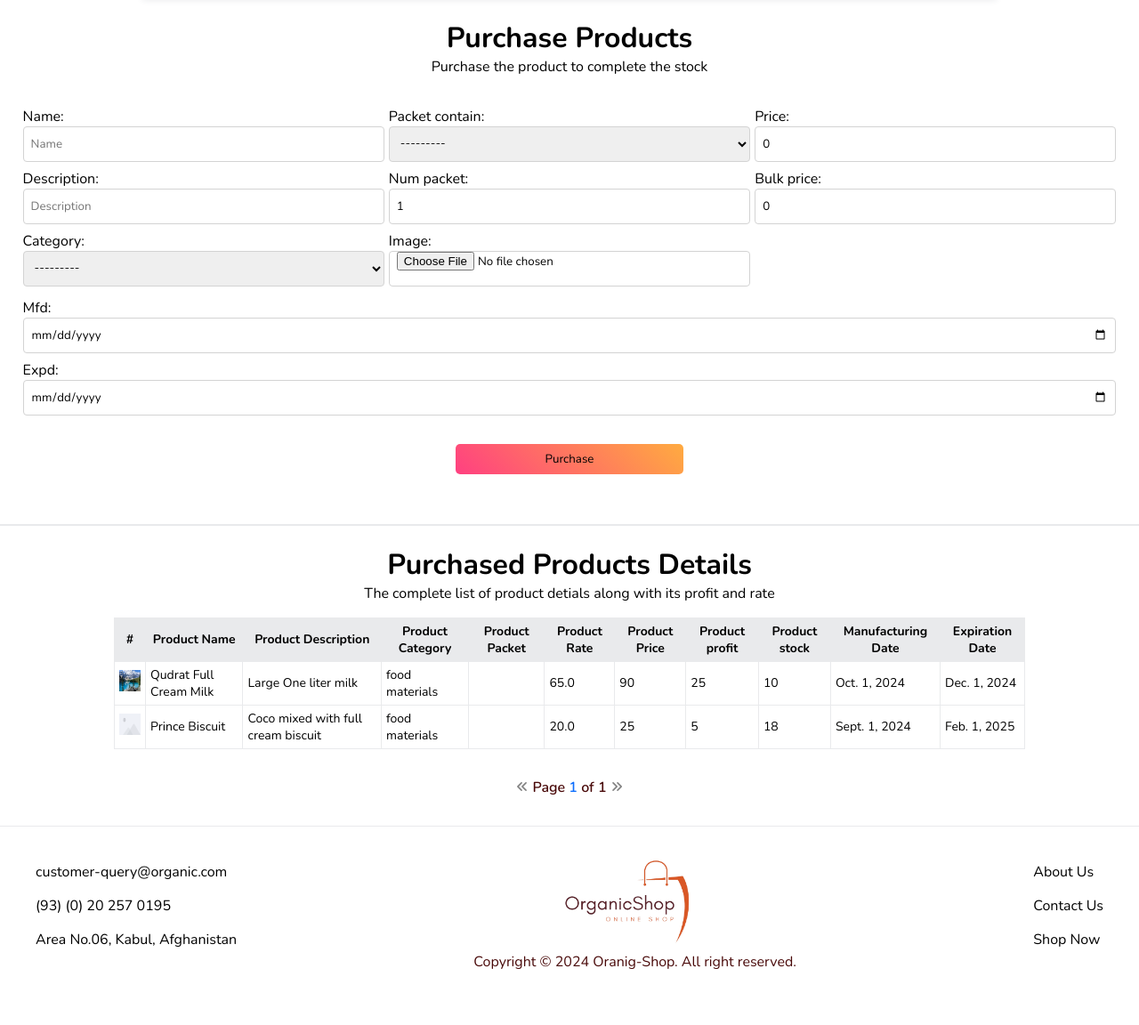
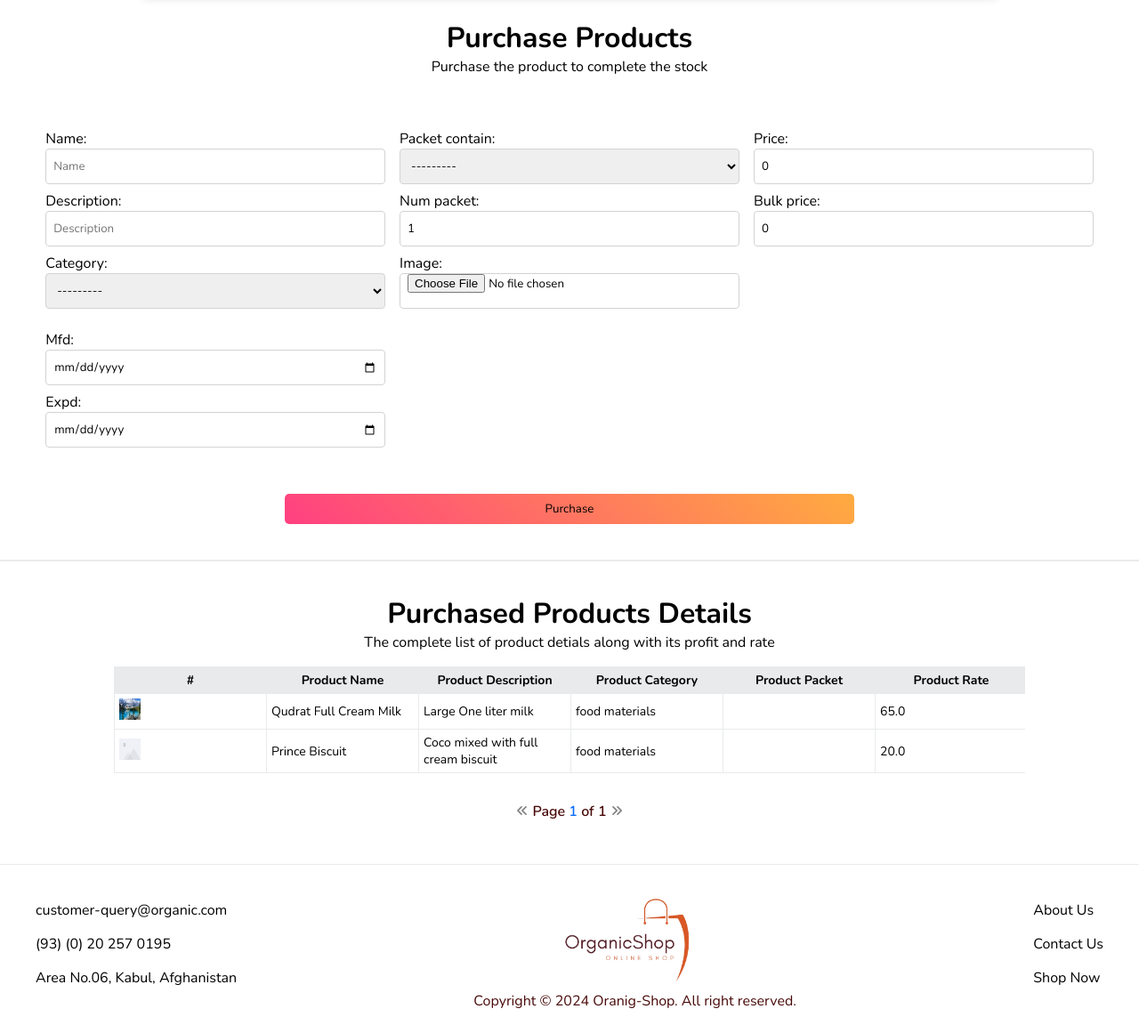
Before and after one commit to Esmat-Farjad/ecommerce, a Django app: page /store/purchase/ in a window 1280 px wide. Shown: the part 58-1210 px from the top of the page at 89% size. Before the commit the page ends 1147 px from the top, so only its background shows below. Run offline with Django 4.2, Linux system fonts and the light colour scheme; data comes from the database, SQL or seed files in the repository; some libraries are stand-ins or nearby versions.

Commit message:
shift from flex to grid layout

```diff
--- a/store/static/css/style.css
+++ b/store/static/css/style.css
@@ -190,22 +190,17 @@ a {
 }
 
 .flex-container-row {
-  display: flex;
-  flex-direction: row;
-  gap: 5px;
-  flex-wrap: wrap;
-  margin: 2vw;
-}
-
-.flex-container-row > * {
-  flex-shrink: 1;
-  flex-grow: 1;
-  flex-basis: 20rem;
+  display: grid;
+  grid-template-columns: repeat(auto-fit, minmax(min(20rem, 100%), 1fr));
+  gap: 1rem;
+  margin: 4vw;
 }
 
 .main-page {
   width: 100%;
-  height: 70vh;
+  height: 100%;
+  min-height: 70vh;
+  overflow-y: scroll;
 }
 
 .homepage {
@@ -486,54 +481,10 @@ strong {
   margin-top: 1rem;
 }
 
-.purchase-page {
-  display: flex;
-  flex-direction: column;
-  flex-wrap: wrap;
-  margin: 2vw;
-  height: 70vh;
-}
-
-.form-fields {
-  display: flex;
-  flex-wrap: wrap;
-  gap: 10px;
-  flex-direction: row;
-  justify-content: center;
-}
-
-.form-fields > * {
-  flex-grow: 1;
-  flex-shrink: 1;
-}
-
 .purchase-button {
   margin: 2rem auto;
-  width: 20%;
+  width: 50%;
   text-align: center;
-}
-
-.calculation-container {
-  display: flex;
-  flex-direction: row;
-  flex-wrap: nowrap;
-  gap: 5rem;
-  justify-content: center;
-  align-items: center;
-  background-color: black;
-  color: white;
-}
-
-.calculation-container > * {
-  flex-shrink: 1;
-  flex-grow: 1;
-  flex-basis: 8rem;
-  max-width: 22rem;
-  width: 100%;
-}
-
-#rate, #profit-per-item, #profit-per-packet {
-  color: #0d6efd;
 }
 
 .paginator {
@@ -573,13 +524,6 @@ hr {
 .sale-page {
   display: flex;
   flex-direction: column;
-  width: 100%;
-  height: 70vh;
-}
-
-.product-page {
-  width: 100%;
-  height: 70vh;
 }
 
 .sale-page .product-holder {
@@ -781,6 +725,7 @@ hr {
   width: 80%;
   height: auto;
   margin: 1rem auto;
+  overflow-x: scroll;
 }
 
 .detail-container .button-holder {
--- a/store/static/css/style.scss
+++ b/store/static/css/style.scss
@@ -185,20 +185,16 @@ a{
   @include gradient-text($gradient-pink,$gradient-orange);
 }
 .flex-container-row{
-  display: flex;
-  flex-direction: row;
-  gap: 5px;
-  flex-wrap: wrap;
-  margin: 2vw;
-}
-.flex-container-row > *{
-  flex-shrink: 1;
-  flex-grow: 1;
-  flex-basis: 20rem;
+  display: grid;
+  grid-template-columns: repeat(auto-fit, minmax(min(20rem, 100%), 1fr));
+  gap: 1rem;
+  margin: 4vw;
 }
 .main-page{
   width: 100%;
-  height: $body-height;
+  height: 100%;
+  min-height: $body-height;
+  overflow-y: scroll;
 }
 .homepage{
   @include flex-col-container();
@@ -426,51 +422,12 @@ strong{
 }
 // purchase style
 
-.purchase-page{
-  display: flex;
-  flex-direction: column;
-  flex-wrap: wrap;
-  margin: 2vw;
-  height: $body-height;
+.purchase-button{
+  margin: 2rem auto;
+  width: 50%;
+  text-align: center;
 }
 
-.form-fields{
-  display: flex;
-  flex-wrap: wrap;
-  gap: 10px;
-  flex-direction: row;
-  justify-content: center;
-}
-.form-fields > *{
-  flex-grow: 1;
-  flex-shrink: 1;
-}
-.purchase-button{
-  margin: 2rem auto;
-  width: 20%;
-  text-align: center;
-}
-.calculation-container{
-  display: flex;
-  flex-direction: row;
-  flex-wrap: nowrap;
-  gap: 5rem;
-  justify-content: center;
-  align-items: center;
-  background-color: black;
-  color: white;
-}
-.calculation-container>*{
-  flex-shrink: 1;
-  flex-grow: 1;
-  flex-basis: 8rem;
-  max-width: 22rem;
-  width: 100%;
-}
-
-#rate,#profit-per-item,#profit-per-packet{
-  color: $primary;
-}
 .paginator{
   font-weight: 600;
   color: $marron-color;
@@ -503,13 +460,8 @@ hr{
 .sale-page{
   display: flex;
   flex-direction: column;
-  width: 100%;
-  height: $body-height;
 }
-.product-page{
-  width: 100%;
-  height: $body-height;
-}
+
 .sale-page .product-holder{
   display: flex;
   flex-direction: row;
@@ -690,6 +642,7 @@ hr{
   width: 80%;
   height: auto;
   margin: 1rem auto;
+  overflow-x: scroll;
 }
 .detail-container .button-holder{
   margin: 2rem auto;
--- a/store/static/css/table.css
+++ b/store/static/css/table.css
@@ -8,6 +8,7 @@ th, td {
   padding: 5px;
   border: 1px solid #E9EAEC;
   font-size: 14px;
+  min-width: 10rem;
 }
 
 th {
--- a/store/static/css/table.scss
+++ b/store/static/css/table.scss
@@ -8,6 +8,7 @@ th,td{
     padding: 5px;
     border: 1px solid $light-gray;
     font-size: 14px;
+    min-width: 10rem;
 }
 th{
     background-color: $light-gray;
--- a/store/templates/product.html
+++ b/store/templates/product.html
@@ -8,7 +8,7 @@
         <p class="text">The products available with its stock details</p>
     </div>
     {% if page_obj.object_list %}
-    <div class="table-holder">
+    <div class="detail-container">
         <table>
             <thead>
                 <th>#</th>
--- a/store/templates/sales.html
+++ b/store/templates/sales.html
@@ -2,7 +2,7 @@
 {% load static %}
 {% load humanize %}
 {% block content %}
-<div class="sale-page">
+<div class="main-page sale-page">
     <div class="heading">
         <h1 class="title">Sales Portal</h1>
         <p class="text">search the product to find it</p>
```
Also changed, not shown: 2 other files.
